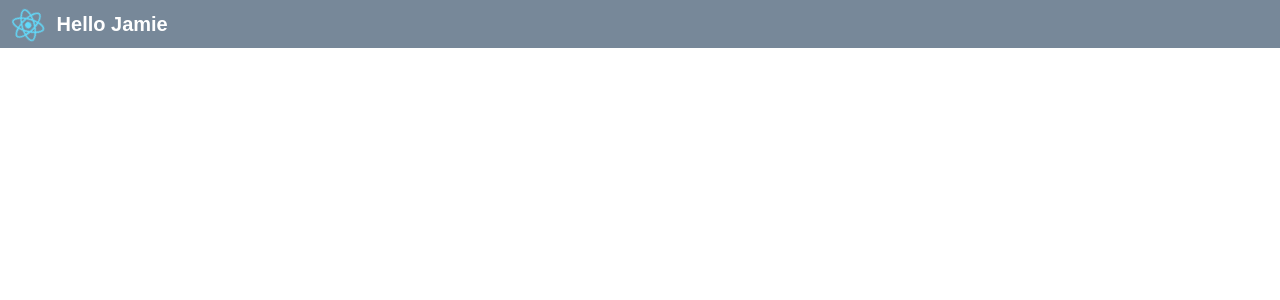
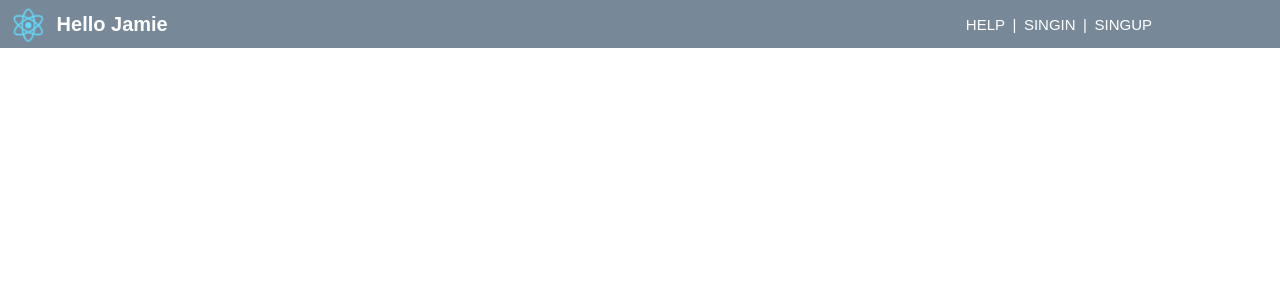
Before and after one commit to badbadgao/hellojamie, a React (Create React App) app: page / in a window 1280 px wide. Shown: the top 300 px of the page. Built offline with nearby package versions, Linux system fonts and the light colour scheme.

Commit message:
Add sign in/up

```diff
--- a/src/App.css
+++ b/src/App.css
@@ -7,19 +7,46 @@
   height: 40px;
 }
 
-.App-title-align {
+.App-right-banner-container {
+  width: 60%;
+  text-align: right;
   display: inline-block;
+  padding-right: 20px;
+}
+
+.App-right-banner-container text {
+  color: #fff;
+  font-size: 15px;
+  display: inline-block;
+  vertical-align: middle;
+  text-decoration: none;
+  cursor: pointer;
+}
+
+.App-banner-right-align {
+  display: inline-block;
+  color: #fff;
+  font-size: 15px;
+  vertical-align: middle;
+}
+
+.App-left-banner-container {
+  width: 30%;
+  text-align: left;
+  display: inline-block;
+}
+
+.App-banner-left-align {
+  display: inline-block;
+  color: #fff;
   font-size: 20px;
-  color: #fff;
-  vertical-align:middle;
+  vertical-align: middle;
 }
 
 .App-header {
   background-color: #789;
   height: 48px;
   width: 100%;
-  /*padding: 10px;*/
-  color: white;
   text-align: left;
 }
 
@@ -28,6 +55,10 @@
 }
 
 @keyframes App-logo-spin {
-  from { transform: rotate(0deg); }
-  to { transform: rotate(360deg); }
+  from {
+    transform: rotate(0deg);
+  }
+  to {
+    transform: rotate(360deg);
+  }
 }
--- a/src/App.js
+++ b/src/App.js
@@ -1,15 +1,12 @@
 import React, { Component } from 'react';
-import logo from './logo.svg';
 import './App.css';
+import Banner from './Banner.jsx';
 
 class App extends Component {
   render() {
     return (
       <div className="App">
-        <div className="App-header">
-          <img src={logo} className="App-logo App-title-align" alt="logo" />
-          <h1 className="App-title-align">Hello Jamie</h1>
-        </div>
+        <Banner />
         <p className="App-intro" />
       </div>
     );
--- /dev/null
+++ b/src/Banner.jsx
@@ -0,0 +1,35 @@
+import React from 'react';
+import logo from './logo.svg';
+
+export default class Banner extends React.Component {
+  constructor(props) {
+    super(props);
+    this.handleClick = this.handleClick.bind(this);
+  }
+
+  handleClick() {
+    console.log('The link was clicked.');
+  }
+
+  render() {
+    return (
+      <div className="App-header">
+        <div className="App-left-banner-container">
+          <img
+            src={logo}
+            className="App-logo App-banner-left-align"
+            alt="logo"
+          />
+          <h1 className="App-banner-left-align">Hello Jamie</h1>
+        </div>
+        <div className="App-right-banner-container">
+          <text onClick={this.handleClick}>HELP</text>
+          <text className="App-banner-right-align">&ensp;|&ensp;</text>
+          <text href="www.google.co.nz"> SINGIN</text>
+          <text className="App-banner-right-align">&ensp;|&ensp;</text>
+          <text href="www.google.co.nz"> SINGUP</text>
+        </div>
+      </div>
+    );
+  }
+}
```
Also changed, not shown: topBanner.jsx (deleted).
